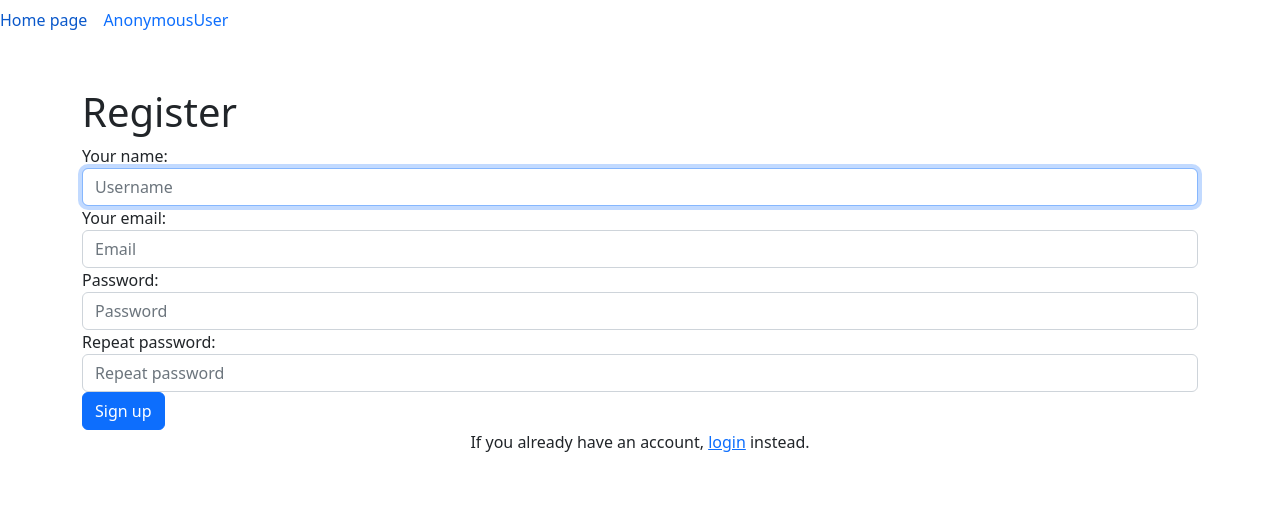
After one commit to geeerdaa/touchtyping, a Django app: page /auth/register/ in a window 1280 px wide. The commit adds this page. Shown: the top 517 px of the page. Run offline with Django 4.2, Linux system fonts and the light colour scheme.

Commit message:
fixed login and registration

```diff
--- a/login/forms.py
+++ b/login/forms.py
@@ -1,18 +1,23 @@
+from django import forms
 from django.contrib.auth import get_user_model
 from django.contrib.auth.forms import UserCreationForm
-from django import forms
-from django.utils.translation import gettext_lazy as _
+
 
 User = get_user_model()
 
+# Create your forms here.
 
-class UserCreationForm(UserCreationForm):
-    email = forms.EmailField(
-        label=_("Email"),
-        max_length=254,
-        widget=forms.EmailInput(attrs={'autocomplete': 'email'})
-    )
 
-    class Meta(UserCreationForm.Meta):
-        model = User
-        fields = ("username", "email")
+class NewUserForm(UserCreationForm):
+	email = forms.EmailField(required=True)
+
+	class Meta:
+		model = User
+		fields = ("username", "email", "password1", "password2")
+
+	def save(self, commit=True):
+		user = super(NewUserForm, self).save(commit=False)
+		user.email = self.cleaned_data['email']
+		if commit:
+			user.save()
+		return user
--- /dev/null
+++ b/login/templates/register.html
@@ -0,0 +1,27 @@
+{% extends 'base.html' %}
+
+{% block content %}
+
+<div class="container py-5">
+	<h1>Register</h1>
+	<h3 id="errors"> {{ error_list }} </h3>
+	<form method="POST">
+		{% csrf_token %}
+		<label for="username">Your name: </label>
+		<input id="inputUserName" name="username" class="form-control" placeholder="Username" required="" autofocus="" type="text">
+
+		<label for="email">Your email: </label>
+		<input id="inputEmail" name="email" class="form-control" placeholder="Email" required="" autofocus="" type="email">
+
+		<label for="Password">Password: </label>
+		<input id="inputPassword" name="password1" class="form-control" placeholder="Password" required="" type="password">
+
+		<label for="RepeatPassword">Repeat password: </label>
+		<input id="inputRepeatPassword" name="password2" class="form-control" placeholder="Repeat password" required="" type="password">
+
+		<button class="btn btn-primary" type="submit" >Sign up</button>
+	</form>
+	<p class="text-center">If you already have an account, <a href="{% url 'login' %}">login</a> instead.</p>
+</div>
+
+{% endblock %}
--- a/login/urls.py
+++ b/login/urls.py
@@ -1,9 +1,10 @@
-from django.urls import path, include
-from django.views.generic import TemplateView
+from django.urls import path
 from login.views import Register
+from . import views
 
 urlpatterns = [
-    path('auth/', include('django.contrib.auth.urls')),
+    path('login/', views.login, name='login'),
     path('register/', Register.as_view(), name='register'),
-    path('', TemplateView.as_view(template_name='home.html'), name='home'),  # TODO: REPLACE WITH NORMAL PROFILE VIEW
+    path('profile/', views.profile_page_view, name='profile'),
+    path('logout/', views.logout_page_view, name='logout'),
 ]
--- a/login/views.py
+++ b/login/views.py
@@ -1,22 +1,30 @@
-from django.contrib.auth import authenticate as django_authenticate, login as django_login
+from django.contrib.auth import authenticate as django_authenticate, login as django_login, logout as django_logout, \
+    get_user_model
 from django.shortcuts import render, redirect
 from django.urls import reverse
 from django.views import View
-from login.forms import UserCreationForm
+from login.forms import UserCreationForm, NewUserForm
+from django.contrib import messages
+from django.contrib.auth.forms import AuthenticationForm
+from structlog import get_logger
+
+
+logger = get_logger()
+User = get_user_model()
 
 
 class Register(View):
 
-    template_name = 'registration/register.html'
+    template_name = 'register.html'
 
     def get(self, request):
-        context ={
-            'form': UserCreationForm()
+        context = {
+            'form': NewUserForm()
         }
         return render(request, self.template_name, context)
 
     def post(self, request):
-        form = UserCreationForm(request.POST)
+        form = NewUserForm(request.POST)
 
         if form.is_valid():
             form.save()
@@ -26,10 +34,34 @@ class Register(View):
             django_login(request, user)
             return redirect(reverse('home'))
         context = {
-            'form': form
+            'error_list': str(form.errors),
+            'form': form,
         }
         return render(request, self.template_name, context)
 
 
 def login(request):
-    pass
+    form = AuthenticationForm()
+    if request.method == "POST":
+        form = AuthenticationForm(request, data=request.POST)
+        if form.is_valid():
+            username = form.cleaned_data.get('username')
+            password = form.cleaned_data.get('password')
+            user = django_authenticate(username=username, password=password)
+            if user is not None:
+                django_login(request, user)
+                return redirect(reverse("home"))
+    context = {
+        'error_list': str(form.errors),
+        "login_form": form
+    }
+    return render(request, template_name="login.html", context=context)
+
+
+def profile_page_view(request):
+    return render(request, 'profile.html')
+
+
+def logout_page_view(request):
+    django_logout(request)
+    return redirect(reverse("home"))
--- a/touchtyping/settings.py
+++ b/touchtyping/settings.py
@@ -62,7 +62,7 @@ ROOT_URLCONF = 'touchtyping.urls'
 TEMPLATES = [
     {
         'BACKEND': 'django.template.backends.django.DjangoTemplates',
-        'DIRS': ['templates'],
+        'DIRS': ['login/templates', 'touchtyping/templates'],
         'APP_DIRS': True,
         'OPTIONS': {
             'context_processors': [
--- a/touchtyping/templates/home.html
+++ b/touchtyping/templates/home.html
@@ -5,7 +5,6 @@
 
     {% if user.is_authenticated %}
         <a href="{% url 'logout' %}">Logout</a>
-        <a href="{% url 'profile' %}">profile</a>
     {% else %}
         <a href="{% url 'login'%}">Login</a> |
         <a href="{% url 'register'%}">Register</a>
--- a/touchtyping/urls.py
+++ b/touchtyping/urls.py
@@ -16,12 +16,11 @@ Including another URLconf
 """
 from django.contrib import admin
 from django.urls import path, include
-from django.views.generic import TemplateView
+from touchtyping import views
 
 
 urlpatterns = [
     path('admin/', admin.site.urls),
-    path('', include('login.urls')),
-    # path('home_page', TemplateView.as_view(template_name='home.html'), name='home'),
-    path('profile/', TemplateView.as_view(template_name='profile.html'), name='profile'),
+    path('auth/', include('login.urls')),
+    path('', views.home_page_view, name="home"),
 ]
--- /dev/null
+++ b/touchtyping/views.py
@@ -0,0 +1,5 @@
+from django.shortcuts import render
+
+
+def home_page_view(request):
+    return render(request, 'home.html')
```
Also changed, not shown: login/templates/login.html (added, +19 -0 lines), touchtyping/templates/registration/login.html (deleted, +0 -18 lines), touchtyping/templates/registration/register.html (deleted, +0 -12 lines), touchtyping/templates/achievements.html (renamed from touchtyping/templates/profile/achievements.html), touchtyping/templates/stats.html (renamed from touchtyping/templates/profile/stats.html).
